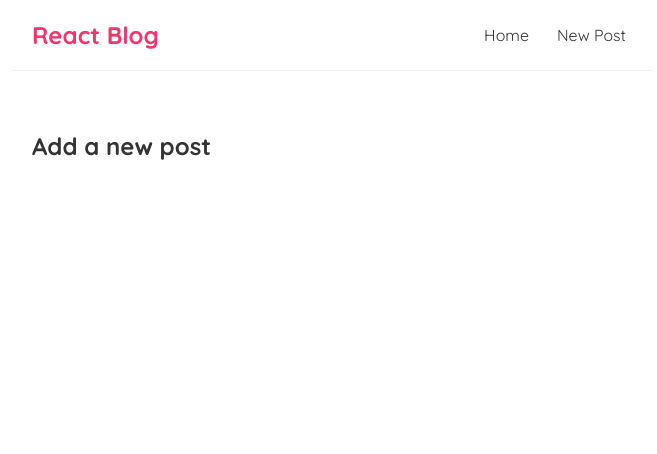
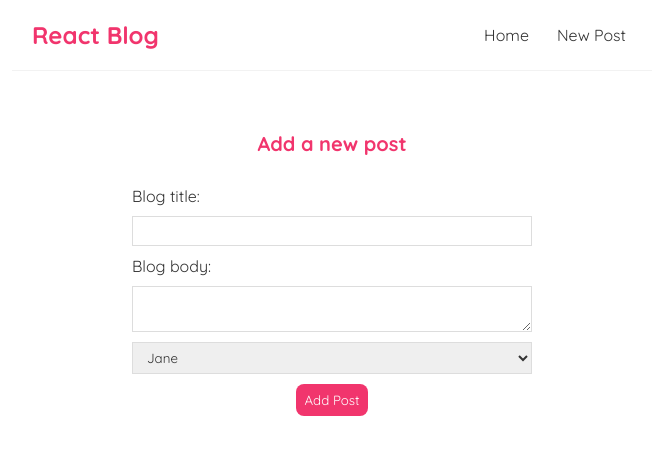
Before and after one commit to nataliecardot/react-blog-app, a React (Create React App) app: page /create in a window 1280 px wide. Shown: the top 454 px of the page, without its empty margins (308-965 px from the left). Built offline with nearby package versions, Linux system fonts and the light colour scheme.

Commit message:
Use controlled inputs for form

```diff
--- a/src/Create.js
+++ b/src/Create.js
@@ -1,7 +1,40 @@
+import { useState } from 'react';
+
 const Create = () => {
+  const [title, setTitle] = useState('');
+  const [body, setBody] = useState('');
+  const [author, setAuthor] = useState('Jane');
+
   return (
     <div className="create">
       <h2>Add a new post</h2>
+      <form>
+        <label htmlFor="blogTitle">Blog title:</label>
+        <input
+          id="blogTitle"
+          type="text"
+          required
+          value={title}
+          onChange={(e) => setTitle(e.target.value)}
+        />
+        <label htmlFor="blogBody">Blog body:</label>
+        <textarea
+          id="blogBody"
+          required
+          value={body}
+          onChange={(e) => setBody(e.target.value)}
+        ></textarea>
+        <label htmlFor="blogAuthor"></label>
+        <select
+          id="blogAuthor"
+          value={author}
+          onChange={(e) => setAuthor(e.target.value)}
+        >
+          <option value="Jane">Jane</option>
+          <option value="William">William</option>
+        </select>
+        <button>Add Post</button>
+      </form>
     </div>
   );
 };
--- a/src/index.css
+++ b/src/index.css
@@ -80,3 +80,42 @@
   border-radius: 8px;
   cursor: pointer;
 }
+
+/* Add blog post form */
+
+.create {
+  max-width: 400px;
+  margin: 0 auto;
+  text-align: center;
+}
+
+.create label {
+  text-align: left;
+  display: block;
+}
+
+.create h2 {
+  font-size: 20px;
+  color: #f1356d;
+  margin-bottom: 30px;
+}
+
+.create input,
+.create textarea,
+.create select {
+  width: 100%;
+  padding: 6px 10px;
+  margin: 10px 0;
+  border: 1px solid #ddd;
+  box-sizing: border-box;
+  display: block;
+}
+
+.create button {
+  background: #f1356d;
+  color: #fff;
+  border: 0;
+  padding: 8px;
+  border-radius: 8px;
+  cursor: pointer;
+}
```
